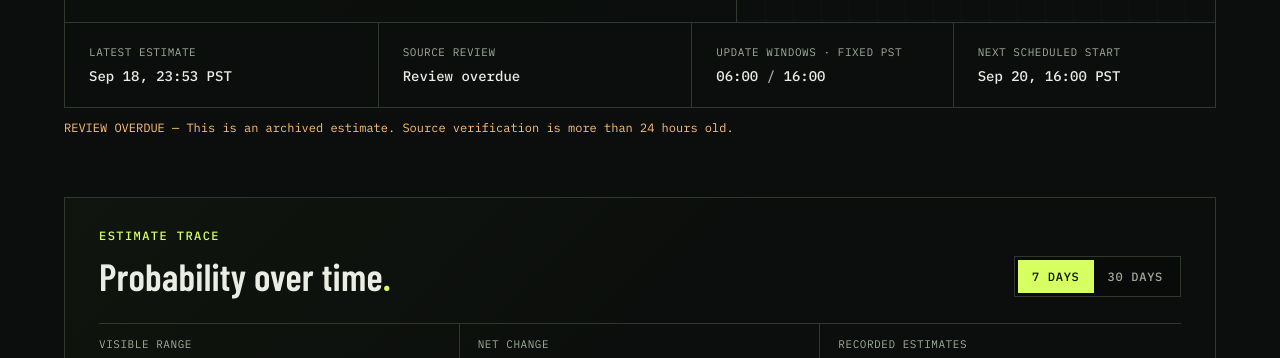
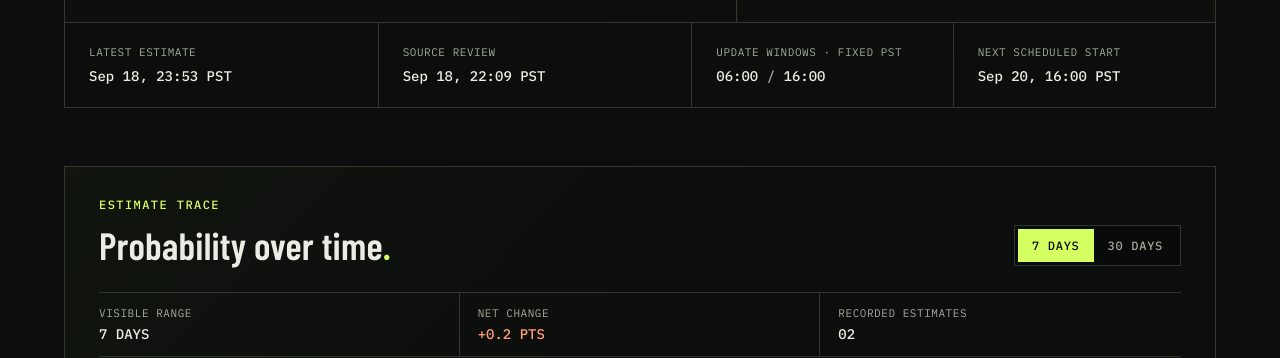
Before and after one commit to dianxiao-wang/project-humanity, a plain HTML site: page dist/index.html in a window 1280 px wide. Shown: the part 742-1100 px from the top of the page. Drawn offline with nearby package versions, Linux system fonts and the light colour scheme; a web font is replaced by a local one.

Commit message:
Remove review status messages

```diff
--- a/dist/app.js
+++ b/dist/app.js
@@ -11,11 +11,6 @@ function tick(){
   $('count-seconds').textContent = String(remaining % 60).padStart(2,'0');
   const starts=[0,14].flatMap(hour=>[0,1].map(offset=>new Date(Date.UTC(now.getUTCFullYear(),now.getUTCMonth(),now.getUTCDate()+offset,hour)))).filter(d=>d>now).sort((a,b)=>a-b);
   $('next').textContent=snapshot?.scheduleActive?pstDate(starts[0])+' PST':'Not yet enabled';
-  if(snapshot && now-new Date(snapshot.reviewedAt)>24*3600000){
-    $('status-message').textContent='REVIEW OVERDUE — This is an archived estimate. Source verification is more than 24 hours old.';
-    $('status-message').classList.add('warning');
-    $('reviewed').textContent='Review overdue';
-  }
 }
 function text(tag,value,className){const el=document.createElement(tag);el.textContent=value;if(className)el.className=className;return el;}
 function safeUrl(value){const u=new URL(value);if(u.protocol!=='https:')throw new Error('Invalid source URL');return u.href;}
@@ -54,7 +49,6 @@ async function load(){try{
   $('published').textContent=pstDate(data.publishedAt)+' PST';$('reviewed').textContent=pstDate(data.reviewedAt)+' PST';
   $('count').textContent=String(data.sources.length).padStart(2,'0')+' SOURCES';
   renderHistory(7);
-  $('status-message').textContent=data.scheduleActive?'Scheduled reviews run at 06:00 and 16:00 PST. Publication follows review; the estimate can remain unchanged.':'';
   $('sources').replaceChildren();
   data.sources.forEach((s,i)=>{
     const article=text('article','', 'source');article.append(text('div',String(i+1).padStart(2,'0'),'source-number'));
@@ -66,6 +60,6 @@ async function load(){try{
   if(!data.sources.length)$('sources').append(text('p','No reviewed sources are currently included.'));
   if(data.excluded.length){$('excluded-section').hidden=false;$('excluded-count').textContent='('+data.excluded.length+')';for(const s of data.excluded){const a=text('a',s.title+' — '+s.status);a.href=safeUrl(s.url);a.target='_blank';a.rel='noopener noreferrer';$('excluded').append(a);}}
   tick();
-}catch(error){$('status-message').textContent='The current snapshot could not be loaded. Please reload to try again.';$('status-message').classList.add('warning');$('sources').replaceChildren(text('p','Source feed unavailable.'));$('published').textContent='Unavailable';$('reviewed').textContent='Unavailable';}}
+}catch(error){$('sources').replaceChildren(text('p','Source feed unavailable.'));$('published').textContent='Unavailable';$('reviewed').textContent='Unavailable';}}
 document.querySelectorAll('.range-button').forEach(button=>button.addEventListener('click',()=>snapshot&&renderHistory(Number(button.dataset.days))));
 tick();setInterval(tick,1000);load();
--- a/dist/index.html
+++ b/dist/index.html
@@ -5,7 +5,6 @@
 <section class="hero" aria-labelledby="question"><div class="forecast"><div class="eyebrow">THE 2036 QUESTION</div><h1 id="question">Will we make it<br>to the other side<span class="acid">?</span></h1><p class="lede">Estimated chance of AI causing human extinction<br class="desktop-break"> by the end of 2036.</p><div class="probability" aria-live="polite"><span id="probability">—</span><span class="percent">%</span><span class="prob-label">EXTINCTION<br>ESTIMATE</span></div><div class="risk-scale" aria-hidden="true"><div id="risk-fill"></div></div><div class="scale-labels"><span>0 / NO EXTINCTION</span><span>100 / EXTINCTION</span></div><div class="forecast-foot"><span class="tag">SPECULATIVE FORECAST</span><span>For entertainment. Not scientific consensus.</span></div></div>
 <aside class="horizon"><div class="panel-top"><span>TERMINAL / 2036</span><span class="acid">[ H ]</span></div><div class="orbital"><div class="orbit orbit-one"></div><div class="orbit orbit-two"></div><div class="orbit orbit-three"></div><div class="cross cross-h"></div><div class="cross cross-v"></div><div class="core"><span>TIME UNTIL HORIZON</span><div class="countdown" role="timer" aria-label="Time remaining until the end of 2036"><strong id="count-days">—</strong><span class="days-label">DAYS</span><div class="time-units"><div><strong id="count-hours">00</strong><span>HOURS</span></div><b aria-hidden="true">:</b><div><strong id="count-minutes">00</strong><span>MINUTES</span></div><b aria-hidden="true">:</b><div><strong id="count-seconds">00</strong><span>SECONDS</span></div></div></div></div><span class="coordinate coord-a">+ 49.28 N</span><span class="coordinate coord-b">− 123.12 W</span></div><div class="horizon-bottom"><span>FUTURE UNRESOLVED</span><strong>2036</strong><span>31 DEC / 23:59:59 UTC</span></div></aside></section>
 <section class="status-strip" aria-label="Publication status"><div><span class="micro">LATEST ESTIMATE</span><strong id="published">Loading snapshot…</strong></div><div><span class="micro">SOURCE REVIEW</span><strong id="reviewed">Checking timestamp…</strong></div><div><span class="micro">UPDATE WINDOWS · FIXED PST</span><strong>06:00 <span class="muted">/</span> 16:00</strong></div><div><span class="micro" id="next-label">NEXT SCHEDULED START</span><strong id="next">—</strong></div></section>
-<p class="status-message" id="status-message" role="status">Loading the latest published evidence.</p>
 <section class="history-section" aria-labelledby="history-title"><div class="history-heading"><div><div class="eyebrow">ESTIMATE TRACE</div><h2 id="history-title">Probability over time<span class="acid">.</span></h2></div><div class="history-controls" role="group" aria-label="Chart time range"><button type="button" class="range-button active" data-days="7" aria-pressed="true">7 DAYS</button><button type="button" class="range-button" data-days="30" aria-pressed="false">30 DAYS</button></div></div><div class="history-readout"><div><span class="micro">VISIBLE RANGE</span><strong id="history-range">—</strong></div><div><span class="micro">NET CHANGE</span><strong id="history-change">—</strong></div><div><span class="micro">RECORDED ESTIMATES</span><strong id="history-points">—</strong></div></div><div class="chart-frame"><svg id="history-chart" viewBox="0 0 1000 340" role="img" aria-labelledby="history-title history-summary"></svg><div id="chart-tooltip" class="chart-tooltip" hidden></div></div><p id="history-summary" class="sr-only">Historical probability chart is loading.</p></section>
 <section class="evidence-section" id="evidence"><div class="evidence-main"><div class="section-heading"><div><div class="eyebrow">THE INPUT, WITHOUT THE NOISE</div><h2>Signals from the frontier<span class="acid">.</span></h2></div><span class="count" id="count">— SOURCES</span></div><p class="section-intro">The 10 most relevant sources used in this estimate, selected for their connection to AI capabilities, control, and safeguards. Open any source to read it in full.</p><div id="sources" class="sources"><p>Loading sources…</p></div><noscript><p>Enable JavaScript to load the estimate and its source feed.</p></noscript><details id="excluded-section" hidden><summary>Excluded sources <span id="excluded-count"></span></summary><div id="excluded"></div></details></div>
 </section>
```
